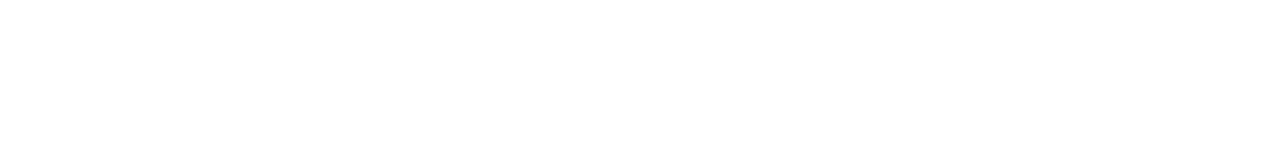
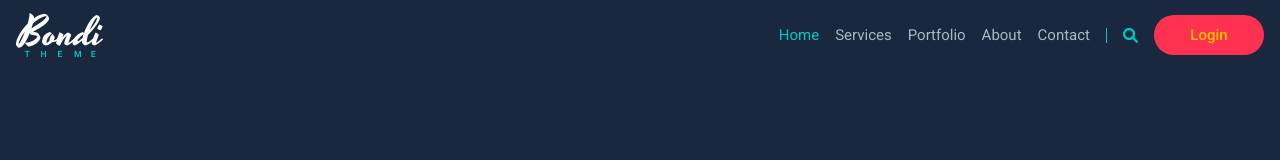
Before and after one commit to Mhmd-Tarek-Mhmd/Bondi, a website: page index.html in a window 1280 px wide. Drawn offline with Linux system fonts and the light colour scheme.

Commit message:
ADD: nabvar

```diff
--- a/index.html
+++ b/index.html
@@ -20,6 +20,67 @@
     <link rel="stylesheet" href="assets/css/style.min.css" />
   </head>
   <body class="text-gray text-[15px]">
+    <!--
+      Header area
+    -->
+
+    <header class="h-screen min-h-[500px] bg-dark">
+      <!-- [1] Navbar -->
+      <nav class="px-4">
+        <div class="min-h-[70px] flex justify-between items-center">
+          <a class="" href="/" aria-label="To home page">
+            <img
+              aria-hidden="true"
+              class="h-8 sm:h-11"
+              src="assets/images/logo.png"
+              alt=""
+            />
+          </a>
+
+          <div role="menubar" class="flex gap-4 items-center">
+            <ul
+              role="list"
+              class="flex gap-2 sm:gap-4 text-[13px] md:text-[15px]"
+            >
+              <li>
+                <a class="text-primary-alt" aria-current="page" href="/"
+                  >Home</a
+                >
+              </li>
+              <li>
+                <a class="hover:text-primary-alt" href="/">Services</a>
+              </li>
+              <li>
+                <a class="hover:text-primary-alt" href="/">Portfolio</a>
+              </li>
+              <li>
+                <a class="hover:text-primary-alt" href="/">About</a>
+              </li>
+              <li>
+                <a class="hover:text-primary-alt" href="/">Contact</a>
+              </li>
+            </ul>
+
+            <div
+              class="
+                hidden
+                lg:flex
+                pl-4
+                text-primary
+                border-l-[1px] border-solid
+                items-center
+              "
+              aria-hidden="true"
+            >
+              <i class="fa-solid fa-magnifying-glass"></i>
+            </div>
+
+            <a href="/" class="hidden lg:cta md rounded-full">Login</a>
+          </div>
+        </div>
+      </nav>
+    </header>
+
     <script src="assets/js/fontawesome.min.js"></script>
   </body>
 </html>
```
Also changed, not shown: assets/css/style.min.css.
